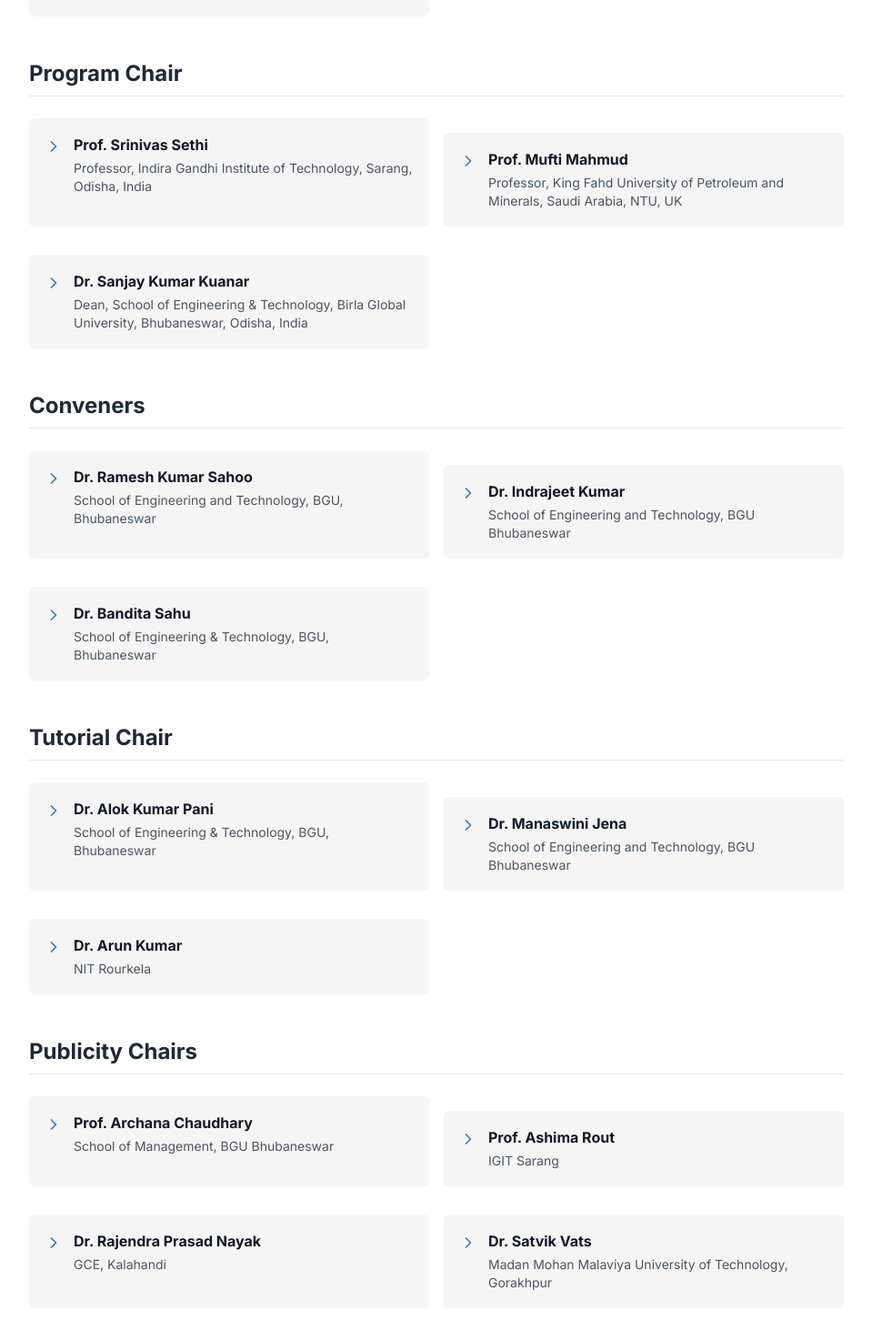
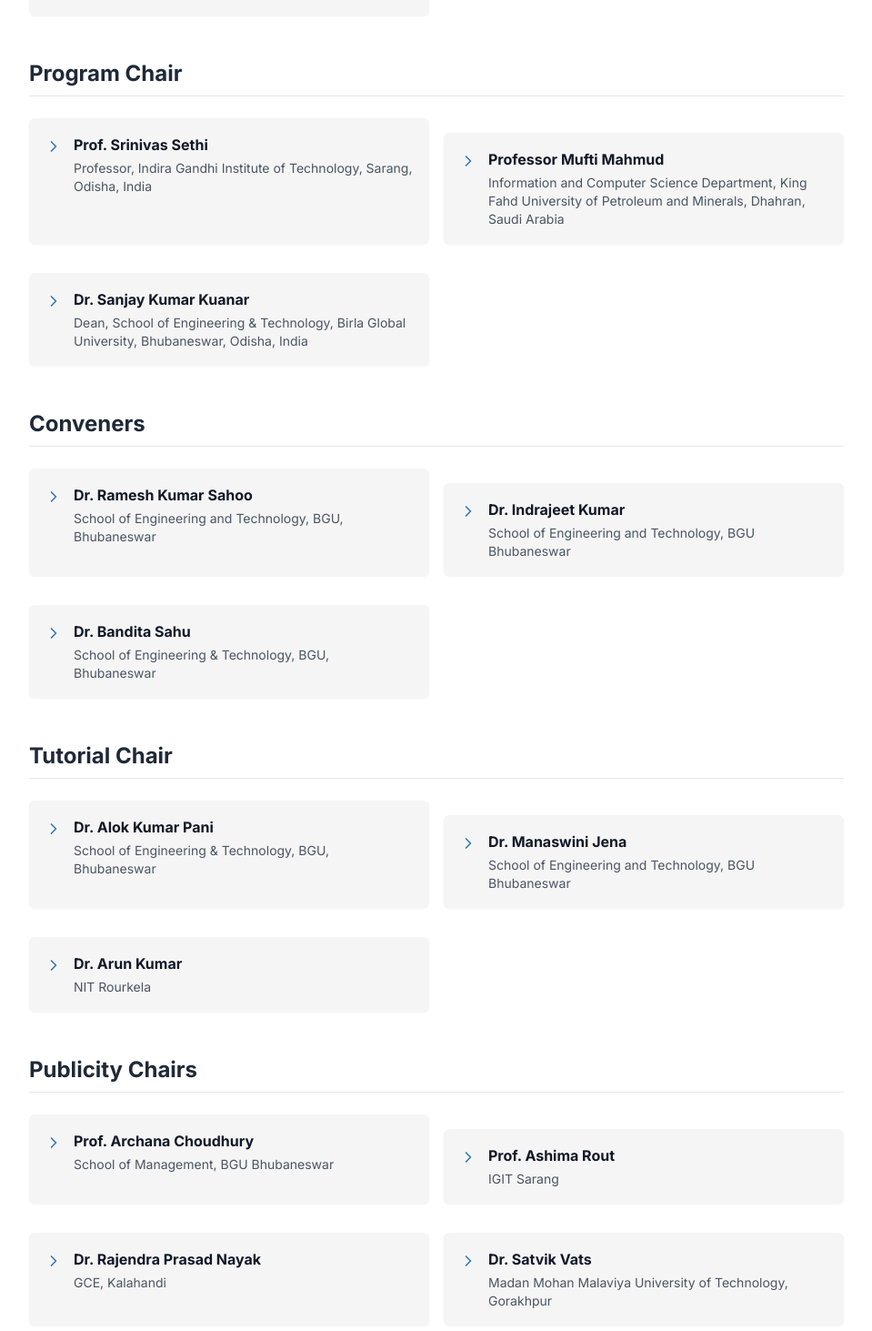
Before and after one commit to icssg-bgu0/icssg, a Next.js app: page / in a window 1280 px wide. Shown: the part 4513-5976 px from the top of the page at 91% size, without its empty margins (160-1119 px from the left). Built offline with nearby package versions, Linux system fonts and the light colour scheme.

Commit message:
Update committee member affiliations

```diff
--- a/components/sections/CommitteeSimplified.tsx
+++ b/components/sections/CommitteeSimplified.tsx
@@ -21,7 +21,7 @@
     title: "Program Chair",
     members: [
       { name: "Prof. Srinivas Sethi", desc: "Professor, Indira Gandhi Institute of Technology, Sarang, Odisha, India" },
-      { name: "Prof. Mufti Mahmud", desc: "Professor, King Fahd University of Petroleum and Minerals, Saudi Arabia, NTU, UK" },
+      { name: "Professor Mufti Mahmud", desc: "Information and Computer Science Department, King Fahd University of Petroleum and Minerals, Dhahran, Saudi Arabia" },
       { name: "Dr. Sanjay Kumar Kuanar", desc: "Dean, School of Engineering & Technology, Birla Global University, Bhubaneswar, Odisha, India" }
     ]
   },
@@ -44,7 +44,7 @@
   {
     title: "Publicity Chairs",
     members: [
-      { name: "Prof. Archana Chaudhary", desc: "School of Management, BGU Bhubaneswar" },
+      { name: "Prof. Archana Choudhury", desc: "School of Management, BGU Bhubaneswar" },
       { name: "Prof. Ashima Rout", desc: "IGIT Sarang" },
       { name: "Dr. Rajendra Prasad Nayak", desc: "GCE, Kalahandi" },
       { name: "Dr. Satvik Vats", desc: "Madan Mohan Malaviya University of Technology, Gorakhpur" },
```
